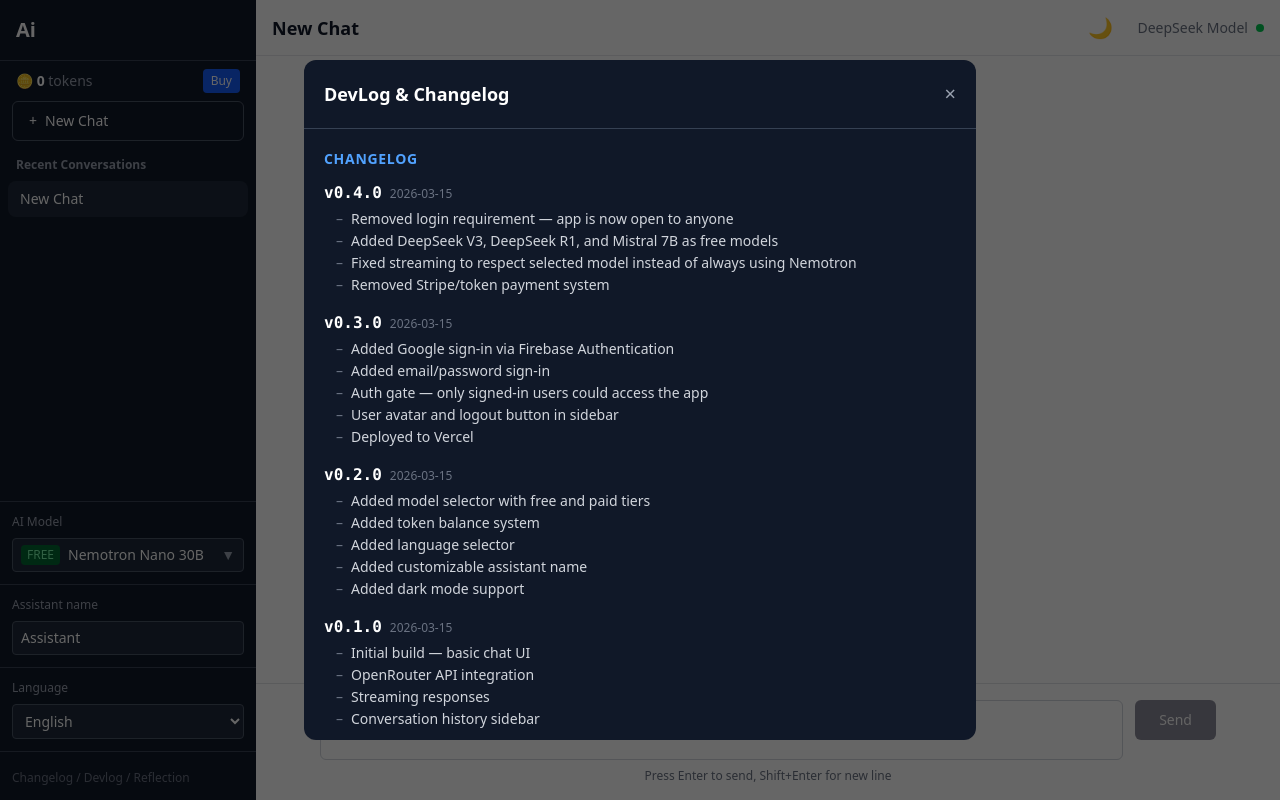
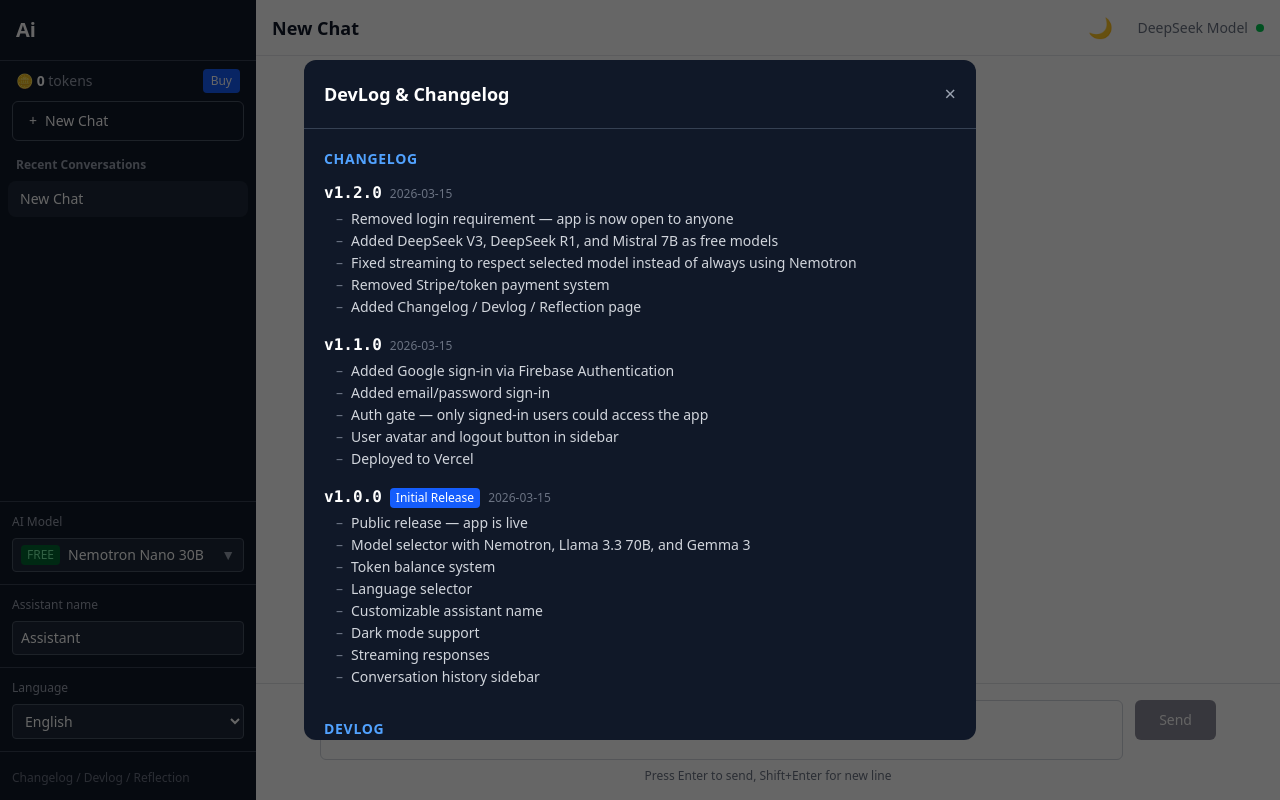
Before and after one commit to Crazedwal/ai, a React (Vite) app: page / in a window 1280 px wide. Both pictures are taken after a click on the button "Changelog / Devlog / Reflection". Built offline with nearby package versions, Linux system fonts and the light colour scheme.

Commit message:
update versioning to v1.x starting from release

```diff
--- a/src/components/ui/DevLog.jsx
+++ b/src/components/ui/DevLog.jsx
@@ -2,17 +2,18 @@
 
 const CHANGELOG = [
   {
-    version: "0.4.0",
+    version: "1.2.0",
     date: "2026-03-15",
     changes: [
       "Removed login requirement — app is now open to anyone",
       "Added DeepSeek V3, DeepSeek R1, and Mistral 7B as free models",
       "Fixed streaming to respect selected model instead of always using Nemotron",
       "Removed Stripe/token payment system",
+      "Added Changelog / Devlog / Reflection page",
     ]
   },
   {
-    version: "0.3.0",
+    version: "1.1.0",
     date: "2026-03-15",
     changes: [
       "Added Google sign-in via Firebase Authentication",
@@ -23,22 +24,16 @@
     ]
   },
   {
-    version: "0.2.0",
+    version: "1.0.0",
     date: "2026-03-15",
+    label: "Initial Release",
     changes: [
-      "Added model selector with free and paid tiers",
-      "Added token balance system",
-      "Added language selector",
-      "Added customizable assistant name",
-      "Added dark mode support",
-    ]
-  },
-  {
-    version: "0.1.0",
-    date: "2026-03-15",
-    changes: [
-      "Initial build — basic chat UI",
-      "OpenRouter API integration",
+      "Public release — app is live",
+      "Model selector with Nemotron, Llama 3.3 70B, and Gemma 3",
+      "Token balance system",
+      "Language selector",
+      "Customizable assistant name",
+      "Dark mode support",
       "Streaming responses",
       "Conversation history sidebar",
     ]
@@ -103,6 +98,7 @@
                 <div key={entry.version}>
                   <div className="flex items-baseline gap-2 mb-1">
                     <span className="font-mono text-white font-semibold">v{entry.version}</span>
+                    {entry.label && <span className="text-xs px-1.5 py-0.5 bg-blue-600 rounded text-white font-medium">{entry.label}</span>}
                     <span className="text-xs text-gray-500">{entry.date}</span>
                   </div>
                   <ul className="space-y-0.5 pl-3">
```
